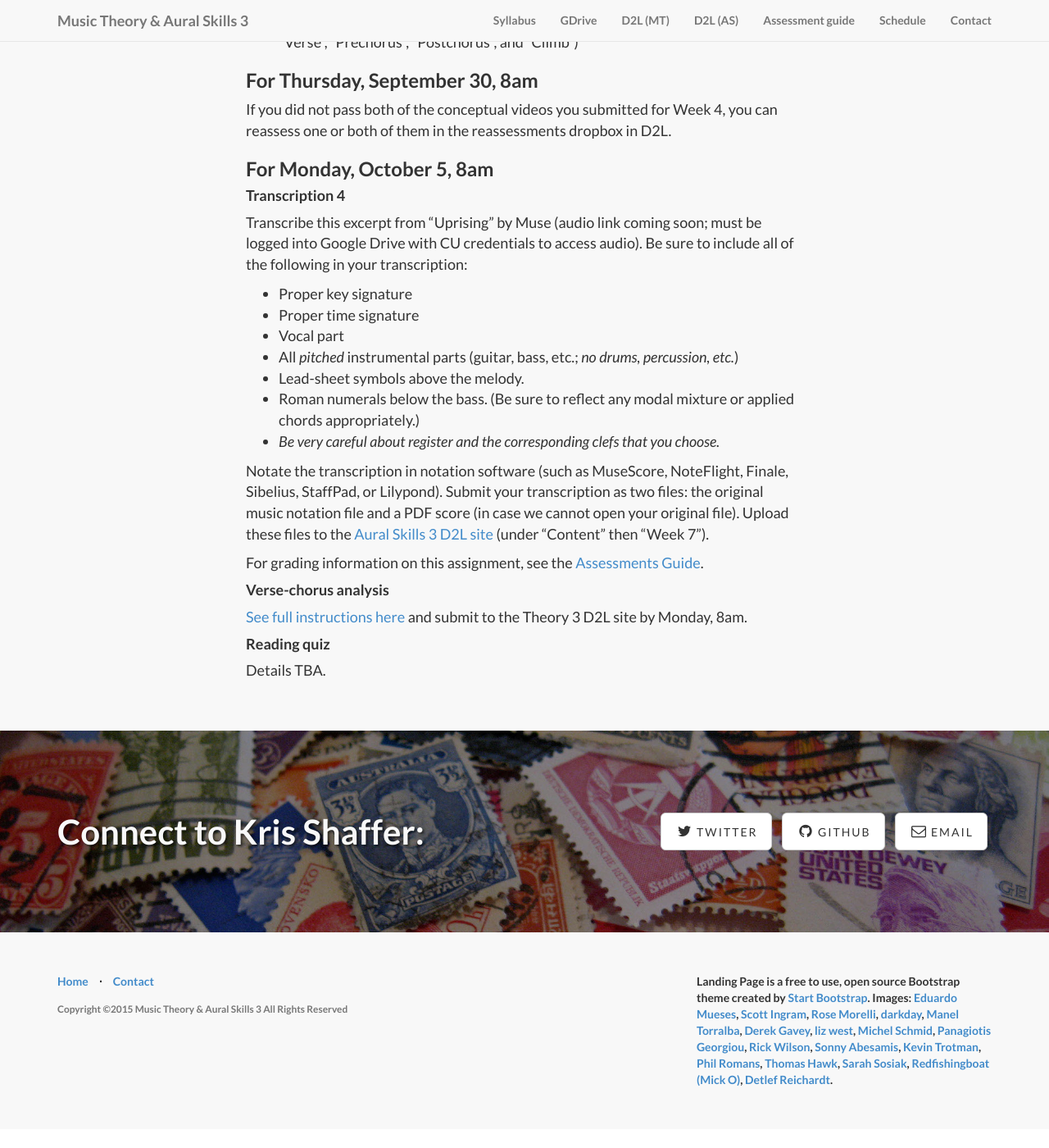
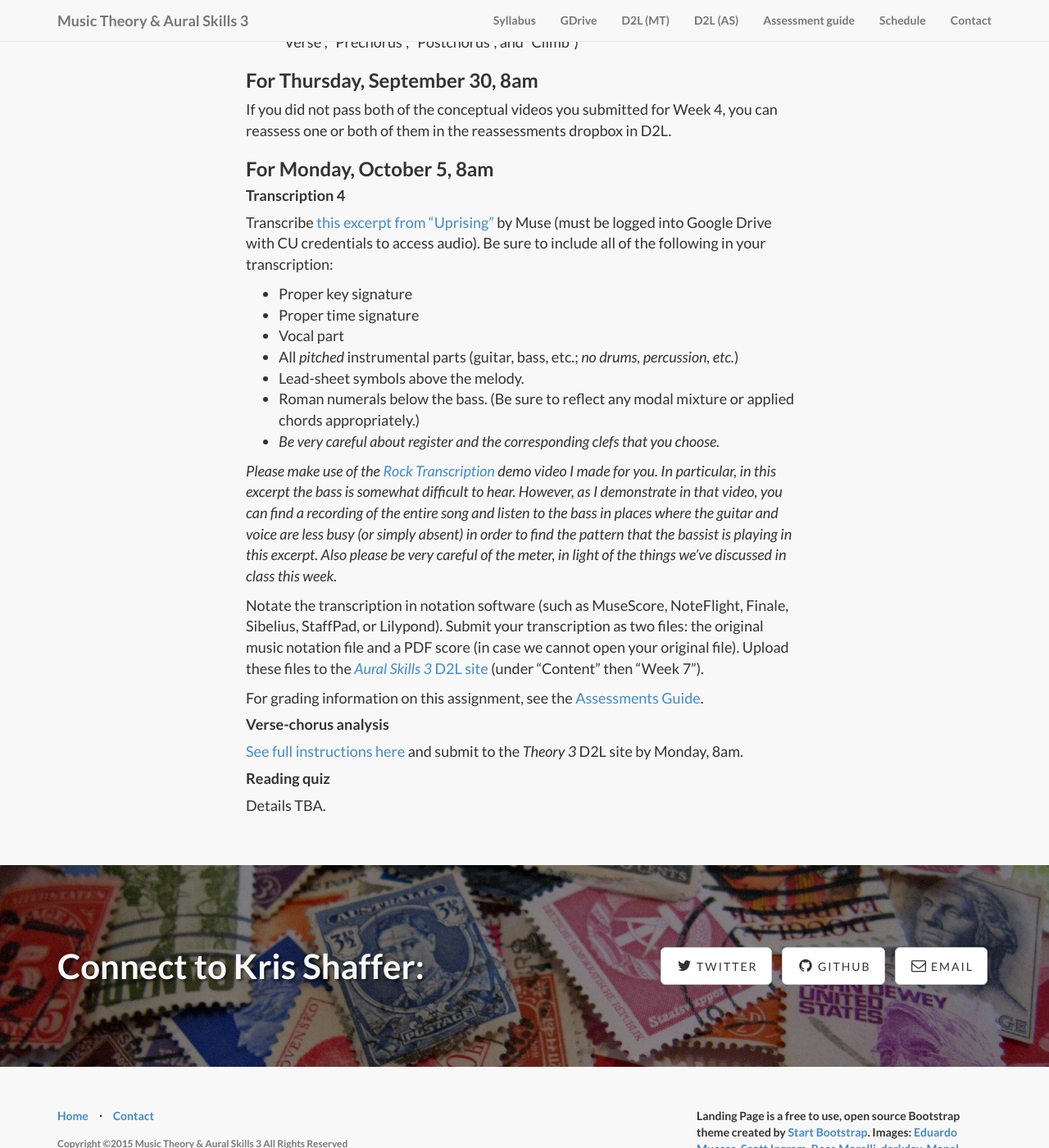
Before and after one commit to kshaffer/theory3, a Jekyll site: the page built from week6.md, in a window 1280 px wide and 1400 px high, scrolled down 2278 px. Shown: the whole window at 82% size. Built offline with Jekyll 4.4.1, drawn with Linux system fonts in a browser that asks for light colours; nearby versions of some CDN libraries; library files that are not in the unit come from our copies; before the commit the page ends 3655 px from its top, so only the background shows below that.

Commit message:
trans 4 & VC asst;

```diff
--- a/week6.md
+++ b/week6.md
@@ -69,7 +69,7 @@ If you did not pass both of the conceptual videos you submitted for Week 4, you
 
 #### Transcription 4
 
-Transcribe this excerpt from "Uprising" by Muse (audio link coming soon; must be logged into Google Drive with CU credentials to access audio). Be sure to include all of the following in your transcription:
+Transcribe [this excerpt from "Uprising"](https://drive.google.com/open?id=0B9o4hmKNoi6cMnJ0Y1M0ZUFLVlk) by Muse (must be logged into Google Drive with CU credentials to access audio). Be sure to include all of the following in your transcription:
 
 - Proper key signature
 - Proper time signature
@@ -79,13 +79,15 @@ Transcribe this excerpt from "Uprising" by Muse (audio link coming soon; must be
 - Roman numerals below the bass. (Be sure to reflect any modal mixture or applied chords appropriately.)
 - *Be very careful about register and the corresponding clefs that you choose.*
 
-Notate the transcription in notation software (such as MuseScore, NoteFlight, Finale, Sibelius, StaffPad, or Lilypond). Submit your transcription as two files: the original music notation file and a PDF score (in case we cannot open your original file). Upload these files to the [Aural Skills 3 D2L site](https://learn.colorado.edu/d2l/home/120555) (under "Content" then "Week 7").
+*Please make use of the [Rock Transcription](https://vimeo.com/140450050) demo video I made for you. In particular, in this excerpt the bass is somewhat difficult to hear. However, as I demonstrate in that video, you can find a recording of the entire song and listen to the bass in places where the guitar and voice are less busy (or simply absent) in order to find the pattern that the bassist is playing in this excerpt. Also please be very careful of the meter, in light of the things we've discussed in class this week.*
+
+Notate the transcription in notation software (such as MuseScore, NoteFlight, Finale, Sibelius, StaffPad, or Lilypond). Submit your transcription as two files: the original music notation file and a PDF score (in case we cannot open your original file). Upload these files to the [*Aural Skills 3* D2L site](https://learn.colorado.edu/d2l/home/120555) (under "Content" then "Week 7").
 
 For grading information on this assignment, see the [Assessments Guide](/assessments/).
 
 #### Verse-chorus analysis
 
-[See full instructions here](/analysisVC/) and submit to the Theory 3 D2L site by Monday, 8am.
+[See full instructions here](/analysisVC/) and submit to the *Theory 3* D2L site by Monday, 8am.
 
 #### Reading quiz
 
```
Also changed, not shown: 1 other file.
